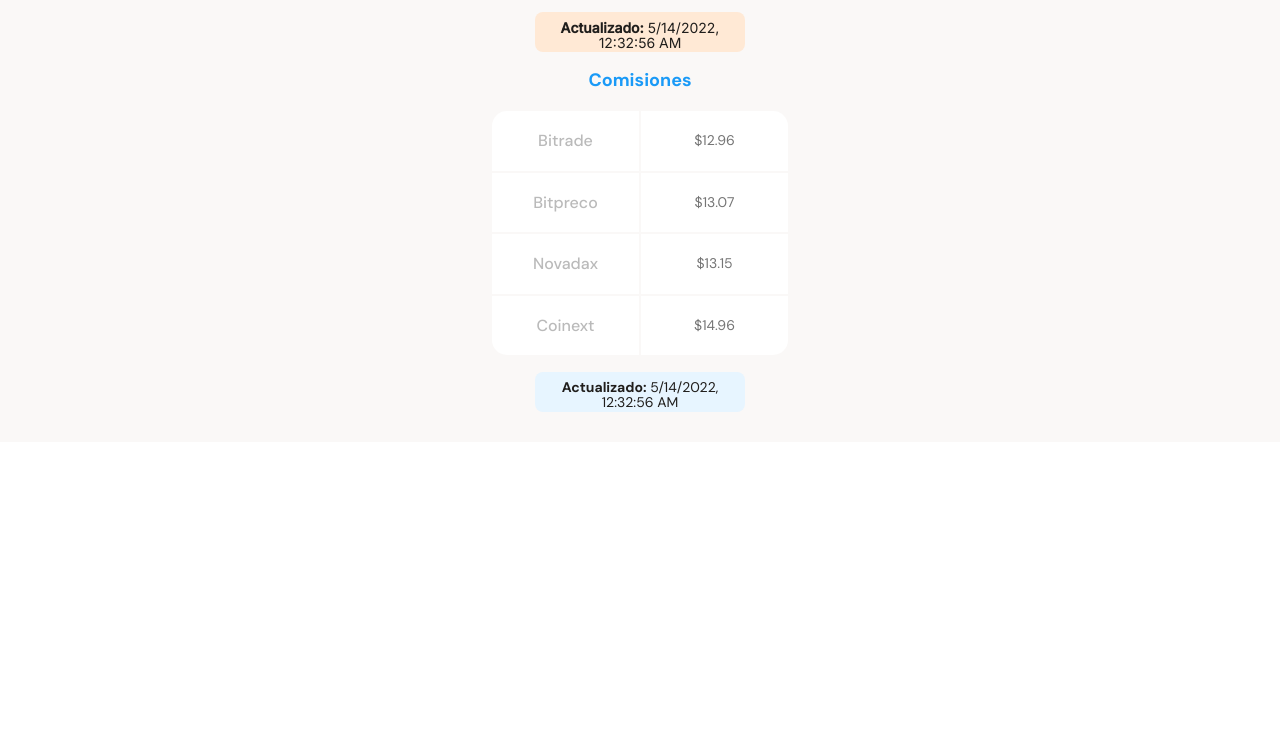
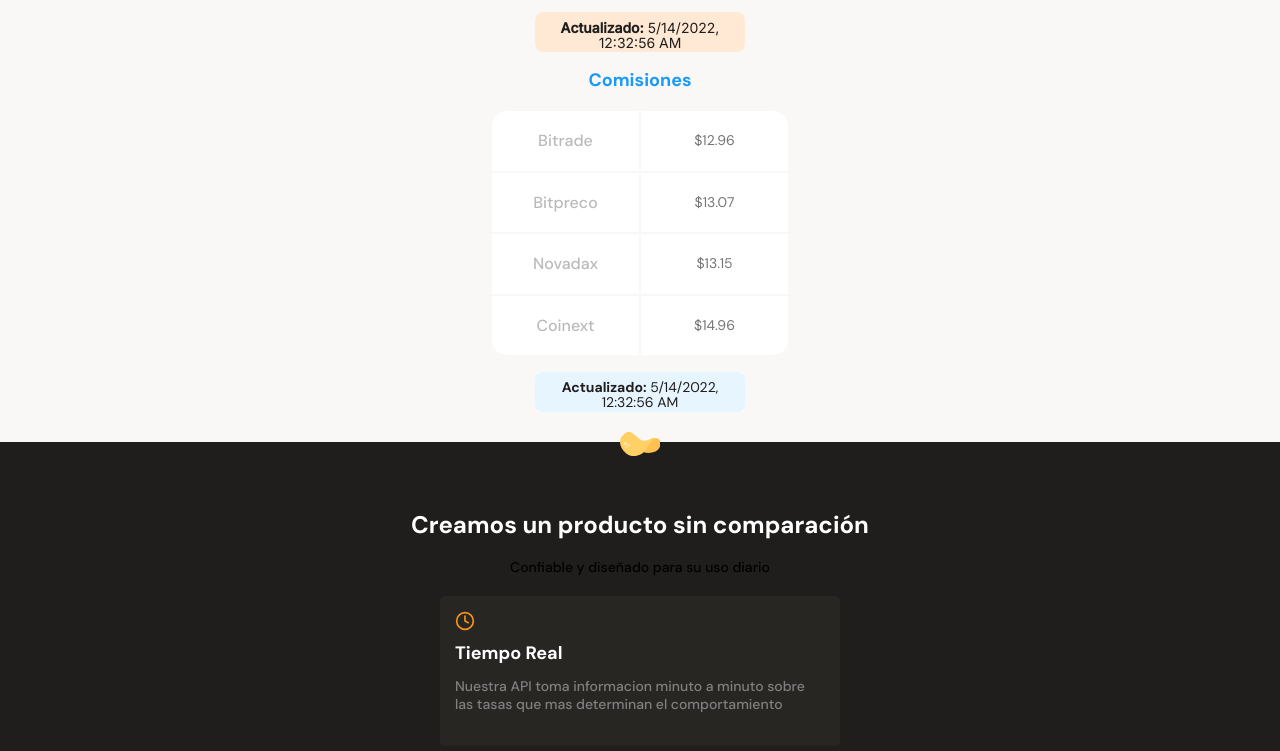
Before and after one commit to SleepWalKer09/BatataWebPage, a plain HTML site: page index.html in a window 1280 px wide. Shown: the part 1057-1808 px from the top of the page. Before the commit the page ends 1499 px from the top, so only its background shows below. Drawn offline with Linux system fonts and the light colour scheme.

Commit message:
Agregada seccion de beneficios de producto

```diff
--- a/index.html
+++ b/index.html
@@ -79,7 +79,20 @@
                     </div>
                 </section>
             </section>
-            <section></section>
+            <section class="main-product-detail">
+                <span class="product-detail--batata-logo"></span>
+                <div class="product-detail--title">
+                    <h2>Creamos un producto sin comparación</h2>
+                    <p>Confiable y diseñado para su uso diario</p>
+                </div>
+                <section class="product-cards--container">
+                    <article class="product-detail--card">
+                        <span class="clock"></span>
+                        <p class="product--card-title">Tiempo Real</p>
+                        <p class="product--card-body">Nuestra API toma informacion minuto a minuto sobre las tasas que mas determinan el comportamiento</p>
+                    </article>
+                </section>
+            </section>
             <section></section>
             <section></section>
         </main>
--- a/styles.css
+++ b/styles.css
@@ -280,3 +280,85 @@ main{
     line-height: 1.5rem;
     color: var(--warm-black);
 }
+
+
+.main-product-detail{
+    position: relative;
+    width: 100%;
+    min-width: 320px;
+    height: auto;
+    padding: 20px 10px;
+    background-color: var(--warm-black);
+}
+
+.product-detail--batata-logo{
+    position: absolute;
+    width: 40px;
+    height: 25px;
+    top: -10px;
+    left: calc(50% - 20px);
+    background-image: url('./assets/icons/batata.svg')
+}
+
+.product-detail--title{
+    width:90%;
+    min-width: 288px;
+    height: auto;
+    margin: 0 auto;
+    margin-top: 50px;
+    text-align: center;
+}
+
+.product-detail--title h2{
+    margin-bottom: 20px;
+    font-size:  2.4rem;
+    font-weight: bold;
+    line-height: 2.6rem;
+    color:var(--just-white)
+}
+
+.product-detail--title p{
+    margin-bottom: 20px;
+    font-size: 1.4rem;
+    font-weight: 500;
+    line-height: 1.8rem;
+    color: var(#808080);
+}
+
+.product-detail--card{
+    width:100%;
+    min-width:288px;
+    max-width: 400px;
+    height:150px;
+    margin: 15px auto;
+    padding: 15px;
+    background-color: var(--black);
+    border-radius: 5px;
+    box-shadow: 0 4px 8pxx rgba(0,0,0,0.16);
+}
+
+.product-detail--card .clock{
+    display: inline-block;
+    width: 20px;
+    height: 20px;
+    margin-bottom: 10px;
+    background-image: url('./assets/icons/clock.svg');
+    background-size:cover;
+    background-position: center;
+    background-repeat: no-repeat;
+}
+
+.product--card-title{
+    margin-bottom: 15px;
+    font-size: 1.8rem;
+    font-weight: bold;
+    line-height: 1.8rem;
+    color: var(--just-white);
+}
+
+.product--card-body{
+    font-size: 1.4rem;
+    font-weight: 500;
+    line-height: 1.8rem;
+    color: #808080;
+}
```
